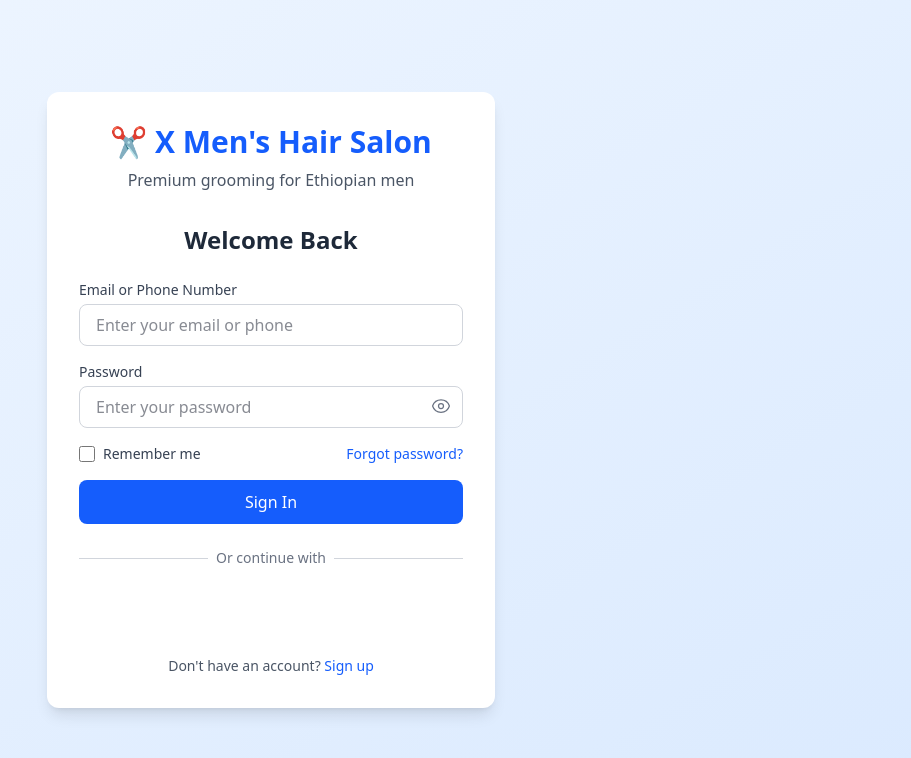
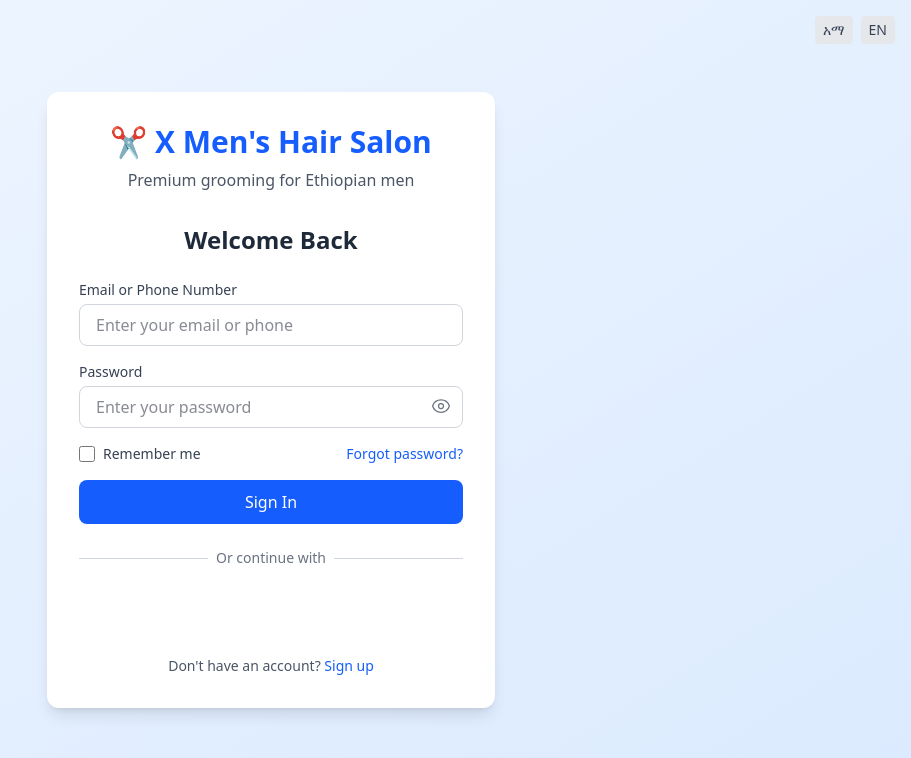
Before and after one commit to biniyamagegnehu/Hair-salon-full-stack-web-app, a React (Vite) app in the folder frontend/: page /login in a window 1280 px wide. Shown: the top 758 px of the page, without its empty margins (369-1280 px from the left). Built offline with nearby package versions, Linux system fonts and the light colour scheme; no server answers.

Commit message:
update authlayout with language switcher

```diff
--- a/frontend/src/layouts/AuthLayout.jsx
+++ b/frontend/src/layouts/AuthLayout.jsx
@@ -1,13 +1,22 @@
 import React from 'react';
 import { Outlet } from 'react-router-dom';
+import { useTranslation } from 'react-i18next';
+import LanguageSwitcher from '../components/common/LanguageSwitcher';
 
 const AuthLayout = () => {
+  const { t } = useTranslation();
+
   return (
     <div className="min-h-screen bg-gradient-to-br from-blue-50 to-blue-100 flex items-center justify-center py-12 px-4">
+      <div className="absolute top-4 right-4">
+        <LanguageSwitcher />
+      </div>
       <div className="max-w-md w-full bg-white rounded-xl shadow-lg p-8">
         <div className="text-center mb-8">
           <h1 className="text-3xl font-bold text-blue-600">✂️ X Men's Hair Salon</h1>
-          <p className="text-gray-600 mt-2">Premium grooming for Ethiopian men</p>
+          <p className="text-gray-600 mt-2">
+            {t('common.tagline', 'Premium grooming for Ethiopian men')}
+          </p>
         </div>
         <Outlet />
       </div>
```
